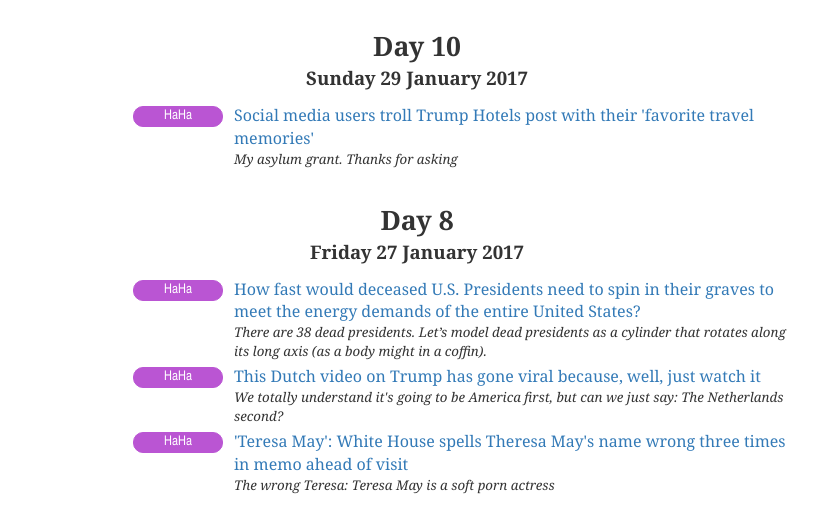
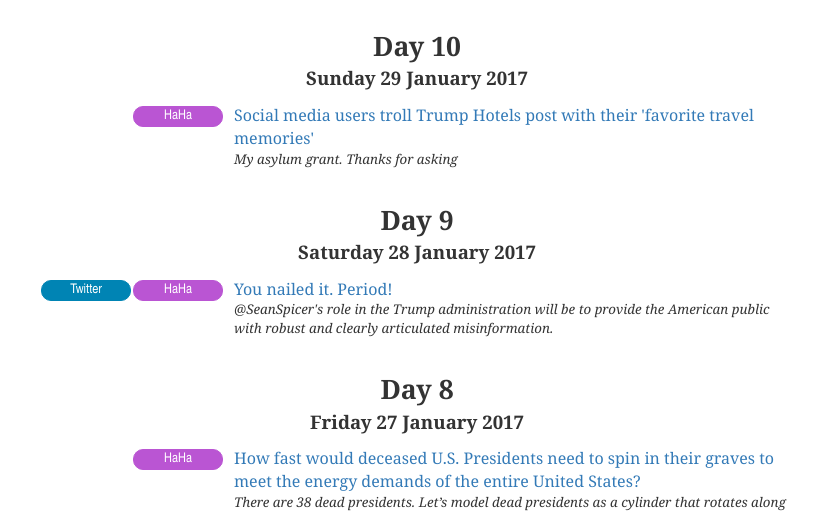
Before and after one commit to MrWeatherf/trumpocalypse-1, a plain HTML site: page tag/HaHa/year1.html in a window 1280 px wide. Shown: the part 210-724 px from the top of the page, without its empty margins (223-1056 px from the left). Drawn offline with nearby package versions, Linux system fonts and the light colour scheme.

```diff
--- a/tag/HaHa/year1.html
+++ b/tag/HaHa/year1.html
@@ -25,6 +25,11 @@
 <div class="date" id="2017-01-29">Sunday 29 January 2017</div>
 <table class="day-table">
 <tr><td class="tag-box"><a href="../../tag/HaHa/year1.html"><span class="tag HaHa">HaHa</span></a> </td><td class="info-box"><div class="title"><a href="http://thehill.com/blogs/in-the-know/in-the-know/316738-social-media-users-troll-trump-hotel-post-with-their-favorite">Social media users troll Trump Hotels post with their 'favorite travel memories'</a></div><div class="desc">My asylum grant. Thanks for asking</div></td></tr>
+</table>
+<div class="day" id="9">Day 9</div>
+<div class="date" id="2017-01-28">Saturday 28 January 2017</div>
+<table class="day-table">
+<tr><td class="tag-box"><a href="../../tag/Twitter/year1.html"><span class="tag Twitter">Twitter</span></a> <a href="../../tag/HaHa/year1.html"><span class="tag HaHa">HaHa</span></a> </td><td class="info-box"><div class="title"><a href="https://twitter.com/seanspicer/status/825565510418968578">You nailed it. Period!</a></div><div class="desc">@SeanSpicer's role in the Trump administration will be to provide the American public with robust and clearly articulated misinformation.</div></td></tr>
 </table>
 <div class="day" id="8">Day 8</div>
 <div class="date" id="2017-01-27">Friday 27 January 2017</div>
```
Also changed, not shown: tag/News/year1.html (+1 -0 lines), tag/Russia/year1.html (+1 -0 lines), tag/Twitter/year1.html (+1 -0 lines), year1.html (+2 -0 lines), data.txt.
